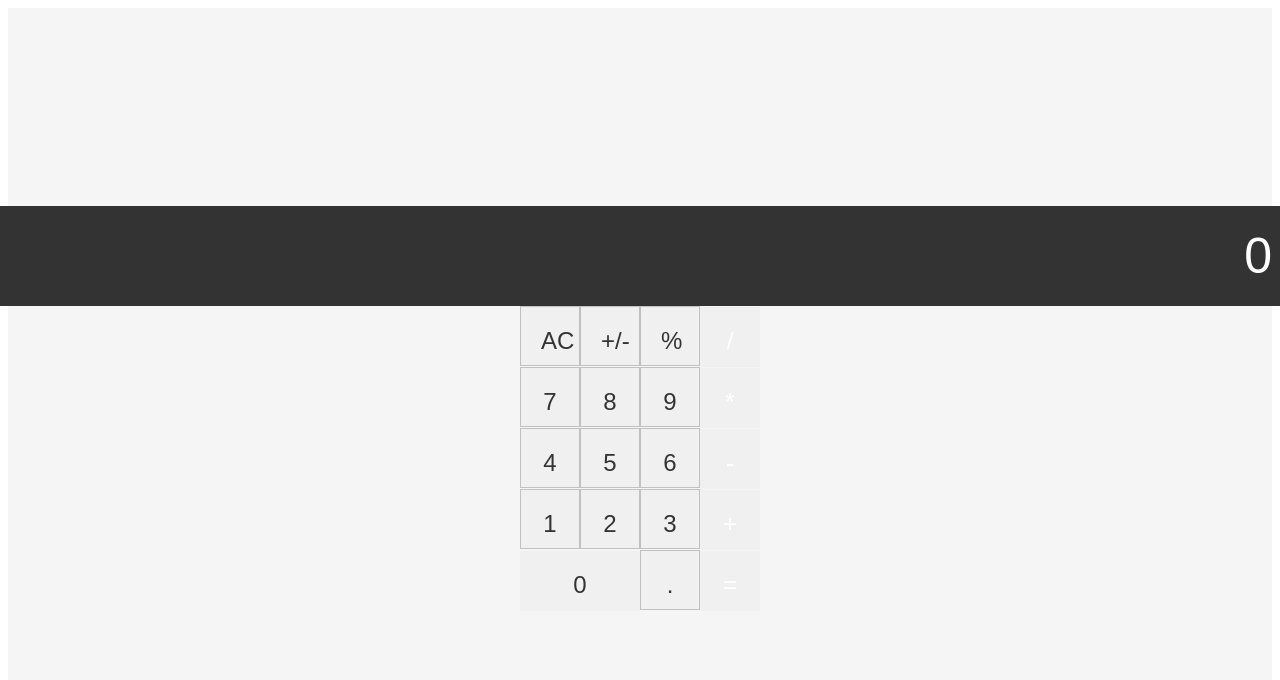
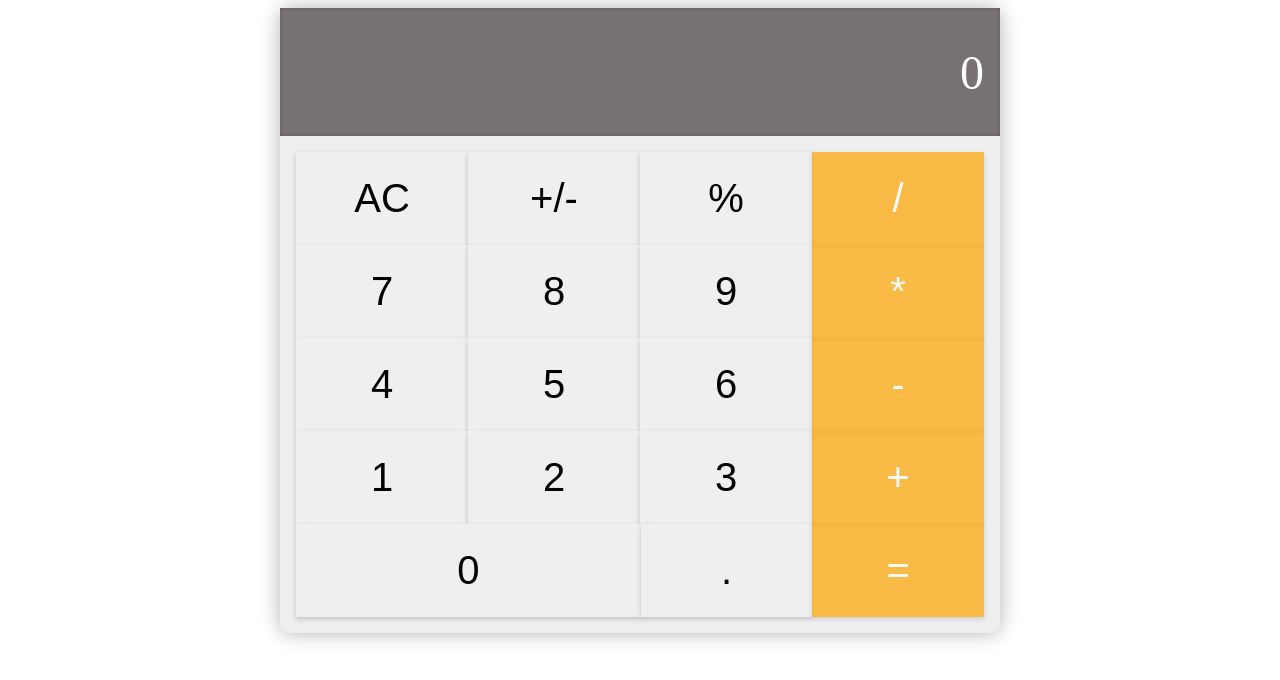
Before and after one commit to Mekuseo/Math-Magicians-App, a React (Create React App) app: page / in a window 1280 px wide. Shown: the top 680 px of the page. Built offline with nearby package versions, Linux system fonts and the light colour scheme.

Commit message:
refactored with hooks

```diff
--- a/src/components/Button.css
+++ b/src/components/Button.css
@@ -1,24 +1,37 @@
 .component-button {
-  background-color: #f2f2f2;
   font-size: 2rem;
+  padding: 1.5rem 2.5rem;
+  border: none;
+  box-shadow: 0 2px 5px rgba(0,0,0,0.2);
+  cursor: pointer;
+  transition: background-color 0.3s;
+  width: 300px;
+}
+
+.component-button:focus {
   outline: none;
-  border: none;
-  cursor: pointer;
-  color: #333;
-  padding: 20px;
-  width: 25%;
-  box-sizing: border-box;
 }
 
 .component-button.orange {
-  background-color: #ff9800;
+  background-color: #f5913e;
   color: #fff;
 }
 
 .component-button.wide {
-  width: 70%;
+  width: 715px;
 }
 
-.component-button:not(.wide):not(:last-child) {
-  border: 1px solid #c1c1c1;
+.component-button-row {
+  display: flex;
 }
+
+@media (min-width: 768px) {
+  .component-button {
+    font-size: 2.5rem;
+  }
+
+  .component-button.orange {
+    background-color: orange;
+    opacity: 0.7;
+  }
+}
--- a/src/components/Button.js
+++ b/src/components/Button.js
@@ -20,7 +20,7 @@ const Button = (props) => {
       className={className.join(' ').trim()}
       onClick={handleClick}
       type="button"
-      style={{ backgroundColor: props.color }}
+      // style={{ backgroundColor: props.color }}
     >
       {props.name}
     </button>
@@ -32,13 +32,13 @@ Button.propTypes = {
   clickHandler: PropTypes.func.isRequired,
   orange: PropTypes.bool,
   wide: PropTypes.bool,
-  color: PropTypes.string,
+  // color: PropTypes.string,
 };
 
 Button.defaultProps = {
   orange: false,
   wide: false,
-  color: '#f0f0f0',
+  // color: '#f0f0f0',
 };
 
 export default Button;
--- a/src/components/Calculator.css
+++ b/src/components/Calculator.css
@@ -1,57 +1,20 @@
 .component-app {
+  max-width: 360px;
+  margin: 0 auto;
   display: flex;
   flex-direction: column;
-  align-items: center;
-  justify-content: center;
-  height: 100vh;
-  background-color: #f5f5f5;
-  font-family: Arial, sans-serif;
+  justify-content: space-between;
+  background-color: #eee;
+  border-radius: 10px;
+  box-shadow: 0 0 20px rgba(0,0,0,0.3);
 }
 
-.display {
-  background-color: #333;
-  color: #fff;
-  width: 100%;
-  height: 100px;
-  font-size: 50px;
-  display: flex;
-  align-items: center;
-  justify-content: flex-end;
-  padding: 0 20px;
+.component-app > * {
+  padding: 1rem;
 }
 
-.button-panel {
-  display: flex;
-  flex-wrap: wrap;
-  margin-top: 20px;
-  max-width: 400px;
-  width: 100%;
+@media (min-width: 768px) {
+  .component-app {
+    max-width: 720px;
+  }
 }
-
-.component-button {
-  font-size: 24px;
-  height: 60px;
-  width: 60px;
-  border: none;
-  background-color: #e0e0e0;
-  color: #333;
-  cursor: pointer;
-  transition: all 0.1s ease-in-out;
-}
-
-.component-button.wide {
-  width: 120px;
-}
-
-.component-button.orange {
-  background-color: #f5913e;
-  color: #fff;
-}
-
-.component-button:focus {
-  outline: none;
-}
-
-.component-button:active {
-  transform: scale(0.95);
-}
--- a/src/components/Display.css
+++ b/src/components/Display.css
@@ -1,15 +1,11 @@
-.component-display {
-  background-color: #333;
+.display {
+  display: flex;
+  justify-content: flex-end;
+  align-items: center;
+  font-size: 3rem;
+  padding: 0 1rem;
+  background-color: #777171;
   color: #fff;
-  text-align: right;
-  padding: 20px;
-  font-size: 2.5rem;
-  height: 80px;
-  width: 100%;
-  box-sizing: border-box;
+  height: 6rem;
+  box-shadow: inset 0 0 5px rgba(0,0,0,0.2);
 }
-
-.component-display-zero {
-  width: 100%;
-  text-align: center;
-}
--- a/src/components/Display.js
+++ b/src/components/Display.js
@@ -1,3 +1,4 @@
+/* eslint-disable import/no-extraneous-dependencies */
 import React from 'react';
 import PropTypes from 'prop-types';
 import './Display.css';
```
